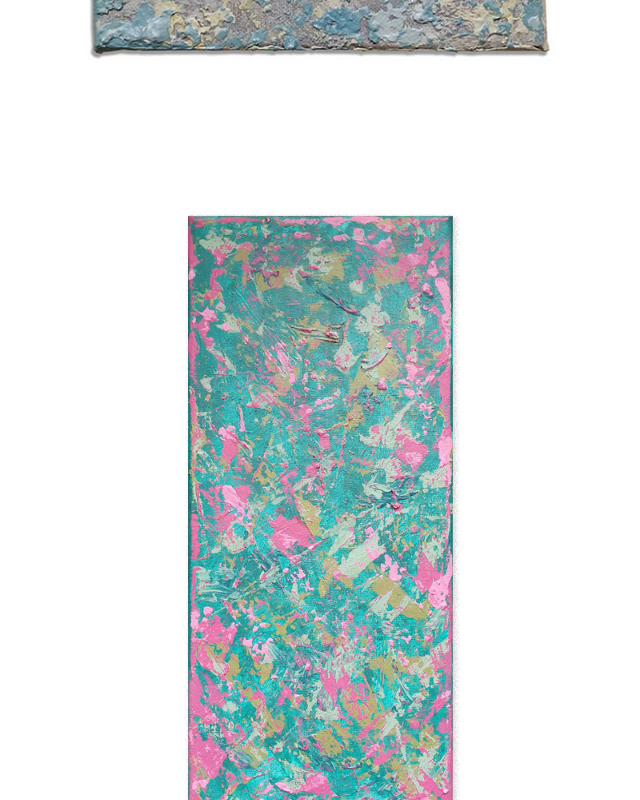
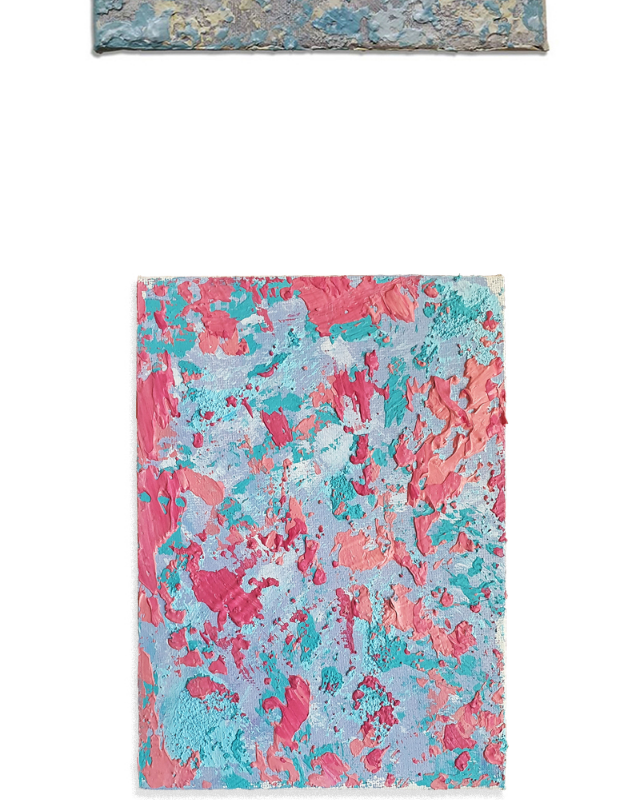
Before and after one commit to JClique/jclique.studio, a Vue app: page /texture in a window 1280 px wide. Shown: the part 3640-4440 px from the top of the page, without its empty margins (320-960 px from the left). Built offline with nearby package versions, Linux system fonts and the light colour scheme.

Commit message:
Added Texture7

```diff
--- a/src/views/Texture.vue
+++ b/src/views/Texture.vue
@@ -5,6 +5,7 @@
     <img src="@/assets/texture/texture1.jpg" class="art">
     <img src="@/assets/texture/texture5.jpg" class="art">
     <img src="@/assets/texture/texture2.jpg" class="art">
+    <img src="@/assets/texture/texture7.jpg" class="art">
     <img src="@/assets/texture/texture3.jpg" class="art">
   </div>
 </template>
```
Also changed, not shown: src/assets/texture/texture7.jpg (added).
